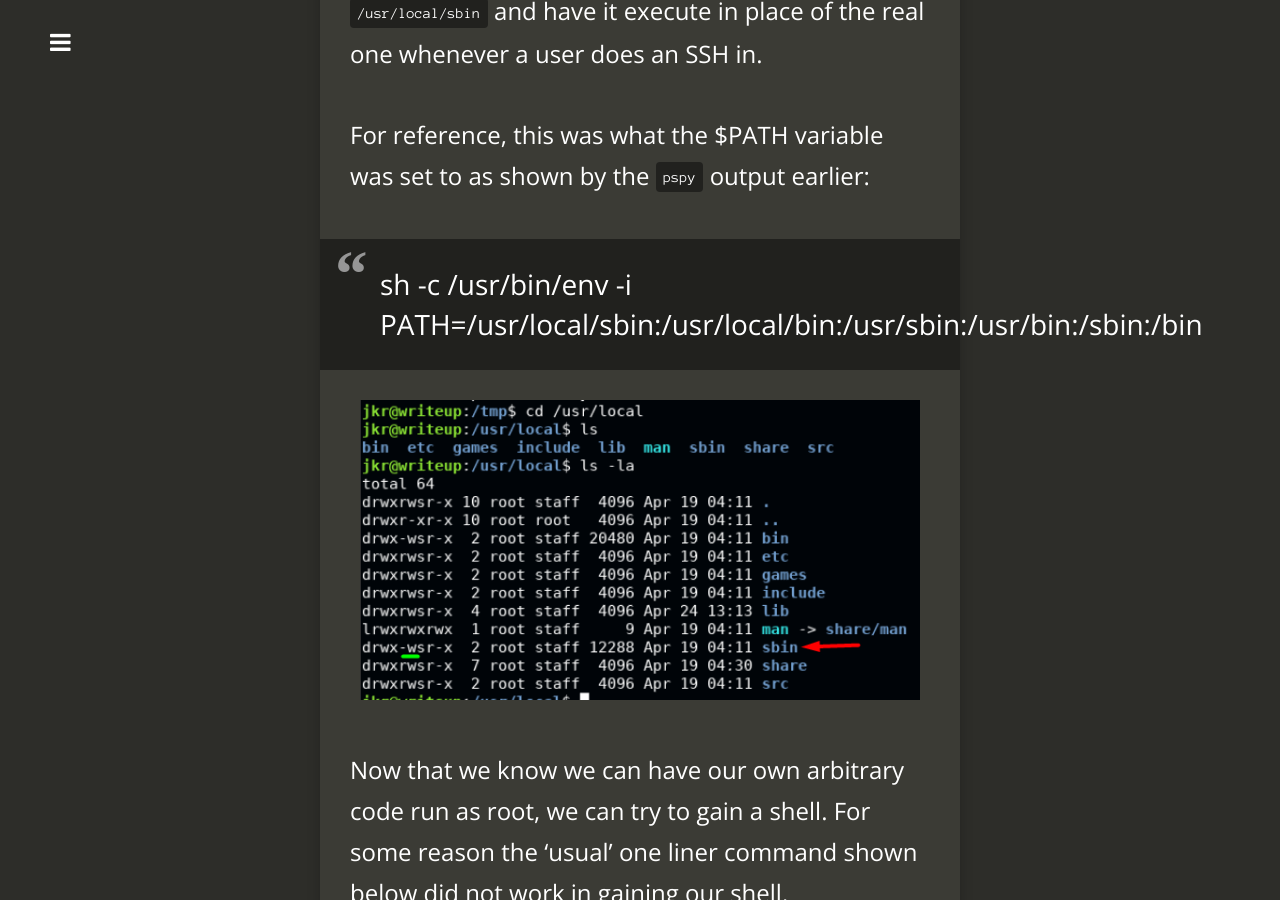
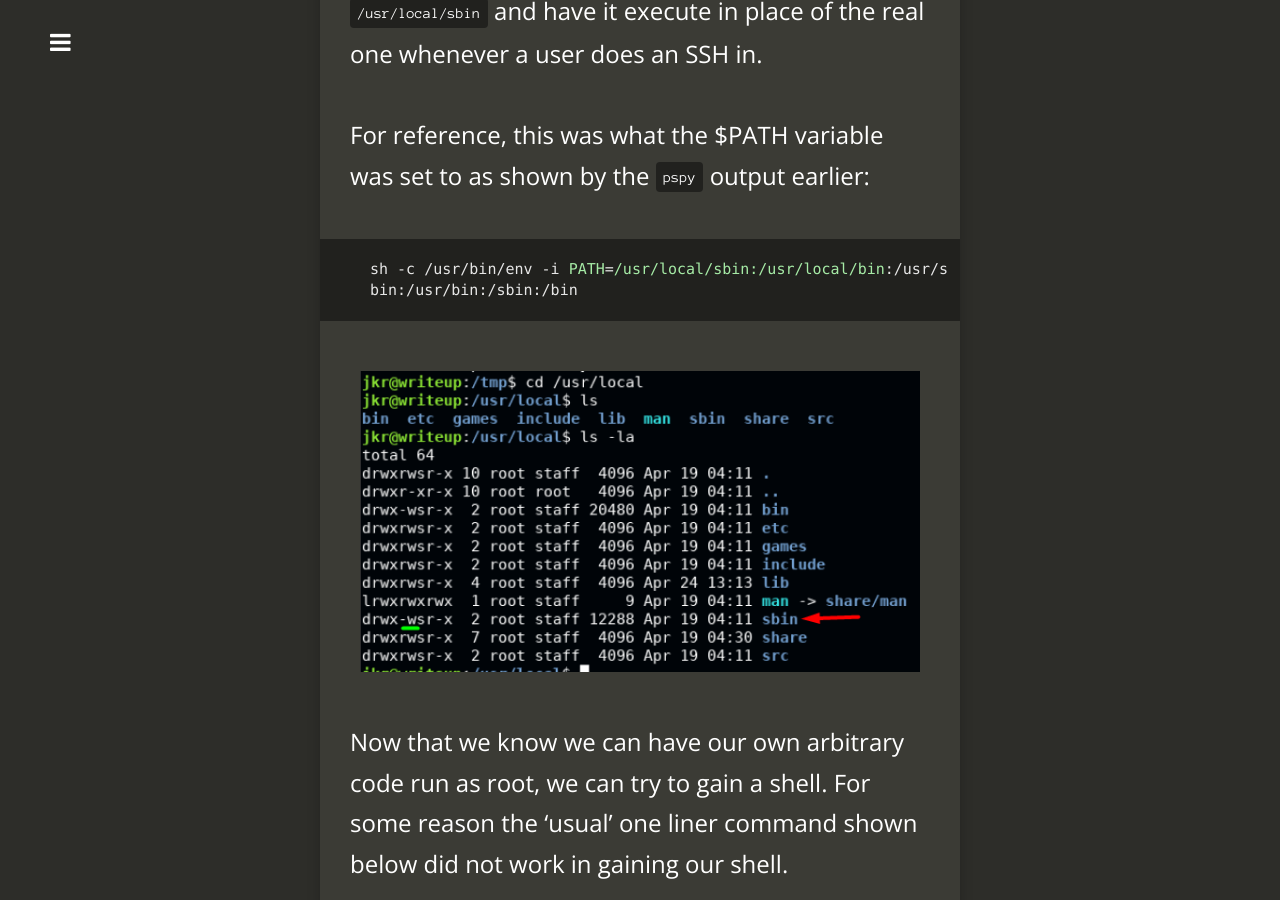
Before and after one commit to Dreamscent/Dreamscent.github.io, a Jekyll site: the page built from _posts/2019-10-12-HTB-Writeup.md, in a window 1280 px wide and 900 px high, scrolled down 13816 px. Built offline with Jekyll 4.4.1, drawn with Linux system fonts in a browser that asks for light colours; nearby versions of some CDN libraries; some of the changed text lies outside the part shown.

```diff
--- a/_posts/2019-10-12-HTB-Writeup.md
+++ b/_posts/2019-10-12-HTB-Writeup.md
@@ -307,7 +307,9 @@ For reference, this was what the $PATH variable was set to as shown by the `pspy
 
 
 
-> sh -c /usr/bin/env -i PATH=/usr/local/sbin:/usr/local/bin:/usr/sbin:/usr/bin:/sbin:/bin
+~~~
+sh -c /usr/bin/env -i PATH=/usr/local/sbin:/usr/local/bin:/usr/sbin:/usr/bin:/sbin:/bin
+~~~
 
 
 
```
Also changed, not shown: other parts of _posts/2019-10-12-HTB-Writeup.md (+1 -1 lines).
